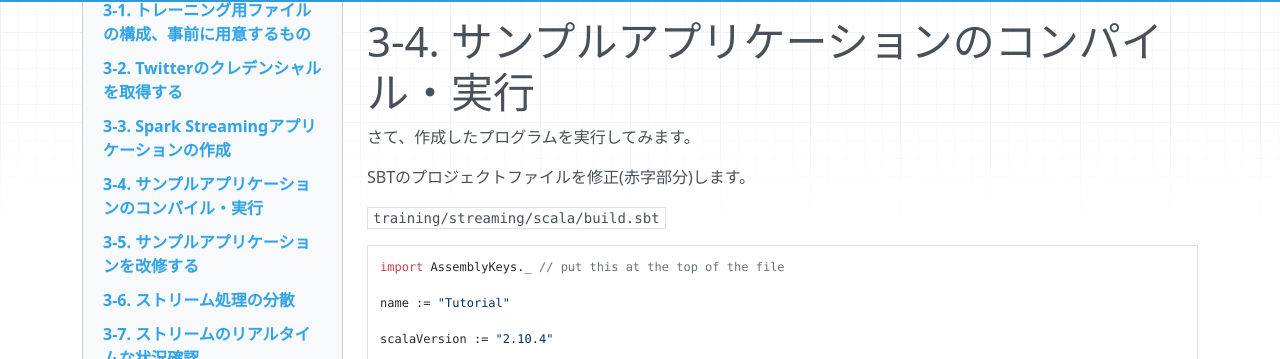
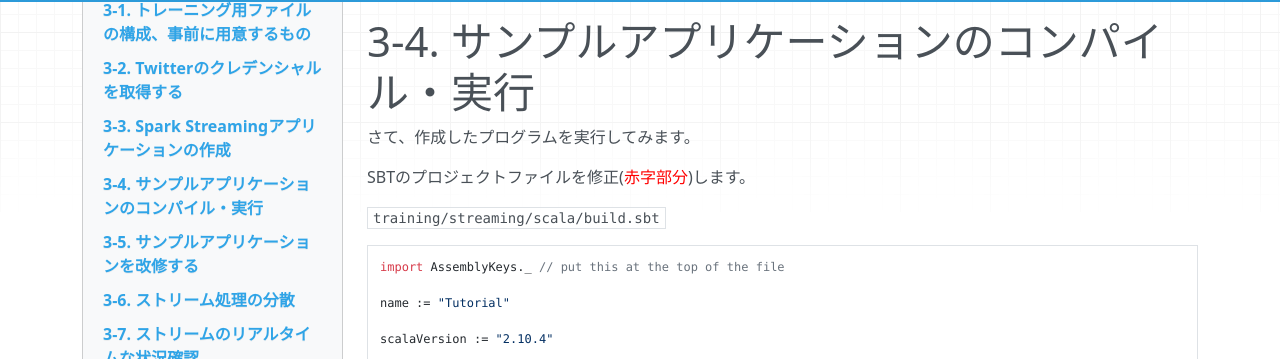
Before and after one commit to m-kiuchi/AMPcamp-ja, an MkDocs documentation site: the page built from docs/spark-streaming.md, in a window 1280 px wide and 900 px high, scrolled down 6208 px. Shown: the part 94-453 px from the top of the window. Built offline with MkDocs 1.6.1, drawn with Linux system fonts in a browser that asks for light colours; nearby versions of some CDN libraries; old or Windows-style settings are respelled for this version of MkDocs.

Commit message:
Update spark-streaming.md

```diff
--- a/docs/spark-streaming.md
+++ b/docs/spark-streaming.md
@@ -189,7 +189,7 @@ object Tutorial {
 # 3-4. サンプルアプリケーションのコンパイル・実行
 さて、作成したプログラムを実行してみます。
 
-SBTのプロジェクトファイルを修正(赤字部分)します。
+SBTのプロジェクトファイルを修正(<font color="red">赤字部分</font>)します。
 
 `training/streaming/scala/build.sbt`
 
```
